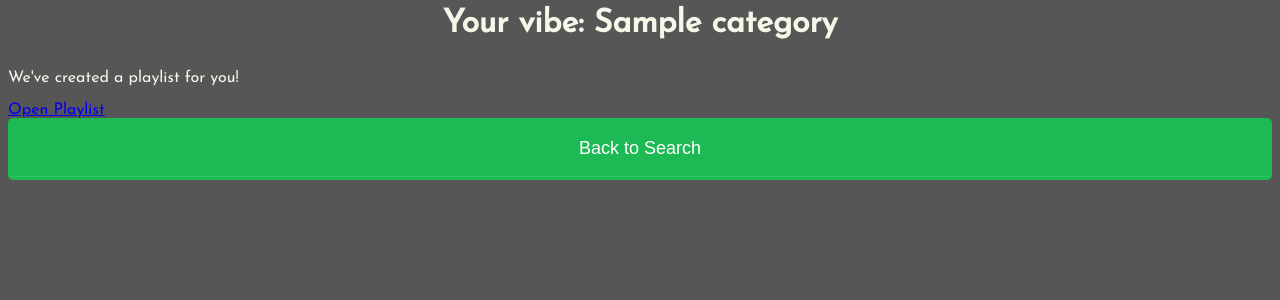
After one commit to ctam312/Adaptune, a Flask app: template templates/recommendations.html in a window 1280 px wide. The commit adds this page. Shown: the top 300 px of the page. Run offline with Flask 2, Linux system fonts and the light colour scheme; the template is opened without the code that fills it: most values are stand-ins (such as "Sample title", 1, 10 or a date in 2020).

Commit message:
Add AI-based recommendation playlist

```diff
--- a/app.py
+++ b/app.py
@@ -1,7 +1,18 @@
 from flask import *
 from authorization import SpotifyClient
 from urllib.parse import urlparse
-from playback import getTrackIds, playSingleTrack, playTracks, playTrack, getTracks
+from playback import (
+    getTrackIds,
+    playSingleTrack,
+    playTracks,
+    playTrack,
+    getTracks,
+    get_audio_features,
+    categorize_user,
+    get_recommendations,
+    create_playlist_with_tracks,
+    get_user_profile,
+)
 
 
 app = Flask(__name__)
@@ -61,3 +72,30 @@ def background_process_test():
     tracks = getTracks(session["playlistId"], session["auth"])
     playSingleTrack(session["playlistId"], args['trackId'], session["auth"], args['index'])
     return render_template('user_playlist.html', tracks=tracks, playlistId=session["playlistId"], len=len(tracks))
+
+
+@app.route('/like_track', methods=['POST'])
+def like_track():
+    track_id = request.form.get('track_id')
+    liked = session.get('liked_tracks', [])
+    if track_id in liked:
+        liked.remove(track_id)
+    else:
+        liked.append(track_id)
+    session['liked_tracks'] = liked
+    return ('', 204)
+
+
+@app.route('/generate_playlist')
+def generate_playlist():
+    liked = session.get('liked_tracks', [])
+    if not liked:
+        return 'No tracks liked', 400
+    auth = session['auth']
+    features = get_audio_features(liked, auth)
+    category = categorize_user(features)
+    recs = get_recommendations(liked[:5], auth)
+    uris = [t['uri'] for t in recs]
+    user = get_user_profile(auth)
+    playlist_id = create_playlist_with_tracks(user['id'], 'Adaptune Recommendations', uris, auth)
+    return render_template('recommendations.html', playlist_id=playlist_id, category=category)
--- a/playback.py
+++ b/playback.py
@@ -111,5 +111,50 @@ def playSingleTrack(playlistId, trackId, auth, pos):
     playTrack('spotify:playlist:{}'.format(playlistId), s, pos, auth)
 
 
+def get_audio_features(track_ids, auth):
+    """Return audio features for a list of track ids"""
+    if not track_ids:
+        return []
+    params = {"ids": ",".join(track_ids)}
+    r = requests.get(BASE_URL + "audio-features", params=params, headers=auth)
+    return r.json().get("audio_features", [])
+
+
+def categorize_user(features):
+    """Simple categorization based on average energy/valence/danceability."""
+    if not features:
+        return "Unknown"
+    energy = sum(f["energy"] for f in features if f) / len(features)
+    valence = sum(f["valence"] for f in features if f) / len(features)
+    dance = sum(f["danceability"] for f in features if f) / len(features)
+    if energy > 0.7 and valence > 0.6:
+        return "Upbeat"
+    if energy < 0.4 and valence < 0.4:
+        return "Chill"
+    if dance > 0.7:
+        return "Dance"
+    return "Balanced"
+
+
+def get_recommendations(seed_tracks, auth, limit=20):
+    params = {"seed_tracks": ",".join(seed_tracks[:5]), "limit": limit}
+    r = requests.get(BASE_URL + "recommendations", params=params, headers=auth)
+    return r.json().get("tracks", [])
+
+
+def get_user_profile(auth):
+    r = requests.get(BASE_URL + "me", headers=auth)
+    return r.json()
+
+
+def create_playlist_with_tracks(user_id, name, track_uris, auth):
+    payload = {"name": name, "description": "Generated by Adaptune AI"}
+    r = requests.post(BASE_URL + f"users/{user_id}/playlists", json=payload, headers=auth)
+    playlist_id = r.json().get("id")
+    if playlist_id:
+        requests.post(BASE_URL + f"playlists/{playlist_id}/tracks", json={"uris": track_uris}, headers=auth)
+    return playlist_id
+
+
 if __name__ == "__main__":
     playTracks()
--- /dev/null
+++ b/templates/recommendations.html
@@ -0,0 +1,15 @@
+<!doctype html>
+<html>
+<head>
+    <title>Recommendations</title>
+    <link rel="stylesheet" href="/static/styles.css">
+    <link rel="stylesheet" type="text/css" href="//fonts.googleapis.com/css?family=Josefin+Sans" />
+</head>
+<body style="background-color: rgb(86, 86, 86)">
+    <h1>Your vibe: {{ category }}</h1>
+    <p>We've created a playlist for you!</p>
+    <a href="https://open.spotify.com/playlist/{{ playlist_id }}" target="_blank">Open Playlist</a>
+    <br/>
+    <a href="{{ url_for('playlist') }}"><button>Back to Search</button></a>
+</body>
+</html>
--- a/templates/user_playlist.html
+++ b/templates/user_playlist.html
@@ -68,11 +68,13 @@ function myFunction(element) {
         elem.classList.add('fas');
         elem.classList.remove('far');
         elem.style.color = 'red';
+        $.post('/like_track', {track_id: elem.getAttribute('trackId')});
     }
     else {
         elem.classList.add('far');
         elem.classList.remove('fas');
         elem.style.color = 'black';
+        $.post('/like_track', {track_id: elem.getAttribute('trackId')});
     }
 }
 </script>
@@ -80,7 +82,7 @@ function myFunction(element) {
 
 
     <div id="extras">
-    <a><button>Generate playlist</button></a>
+    <a href="{{ url_for('generate_playlist') }}"><button id="generate">Generate playlist</button></a>
     <br/>
     <a href="{{ url_for('playlist') }}"><button>Back to Search</button></a>
     </div>
```
